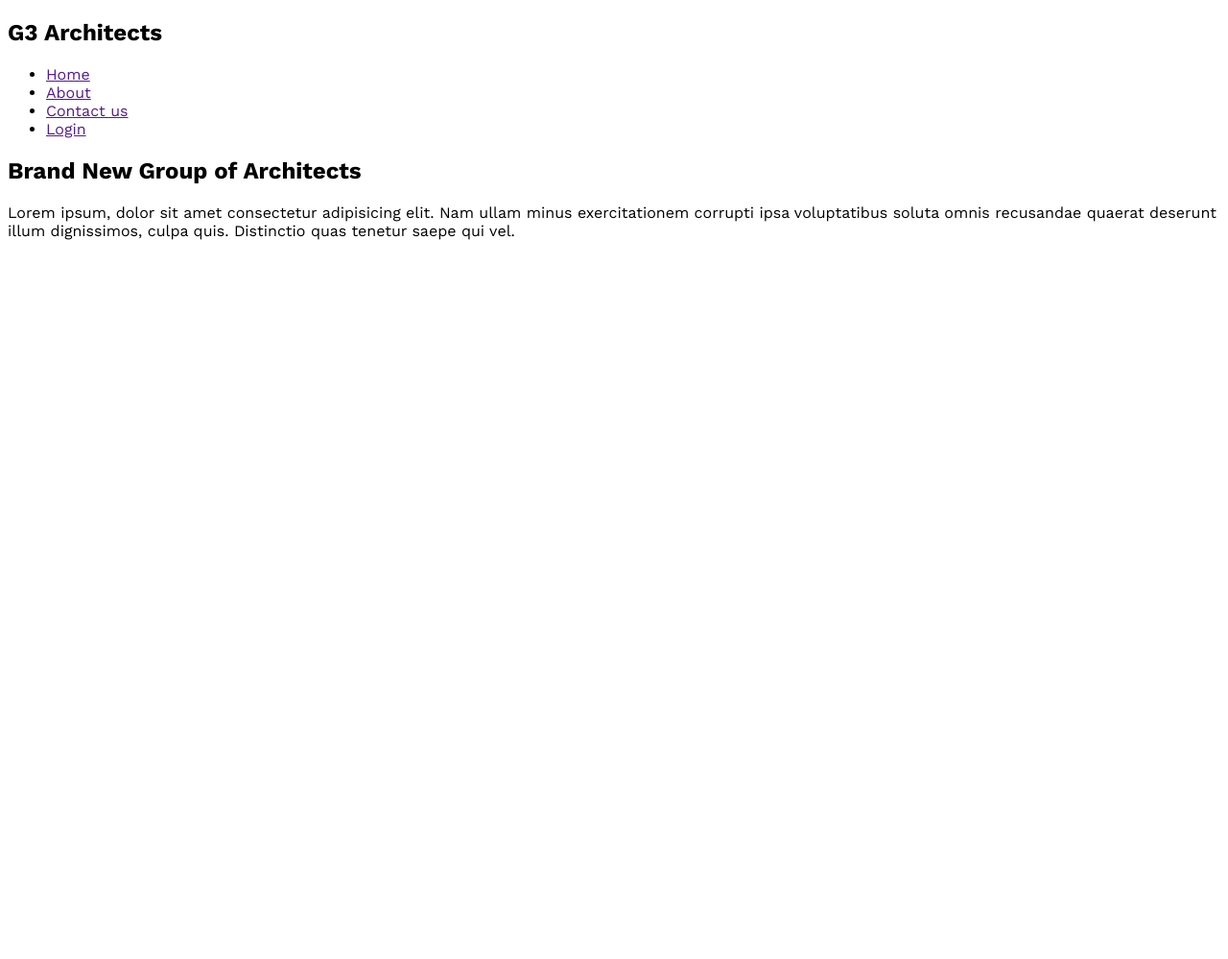
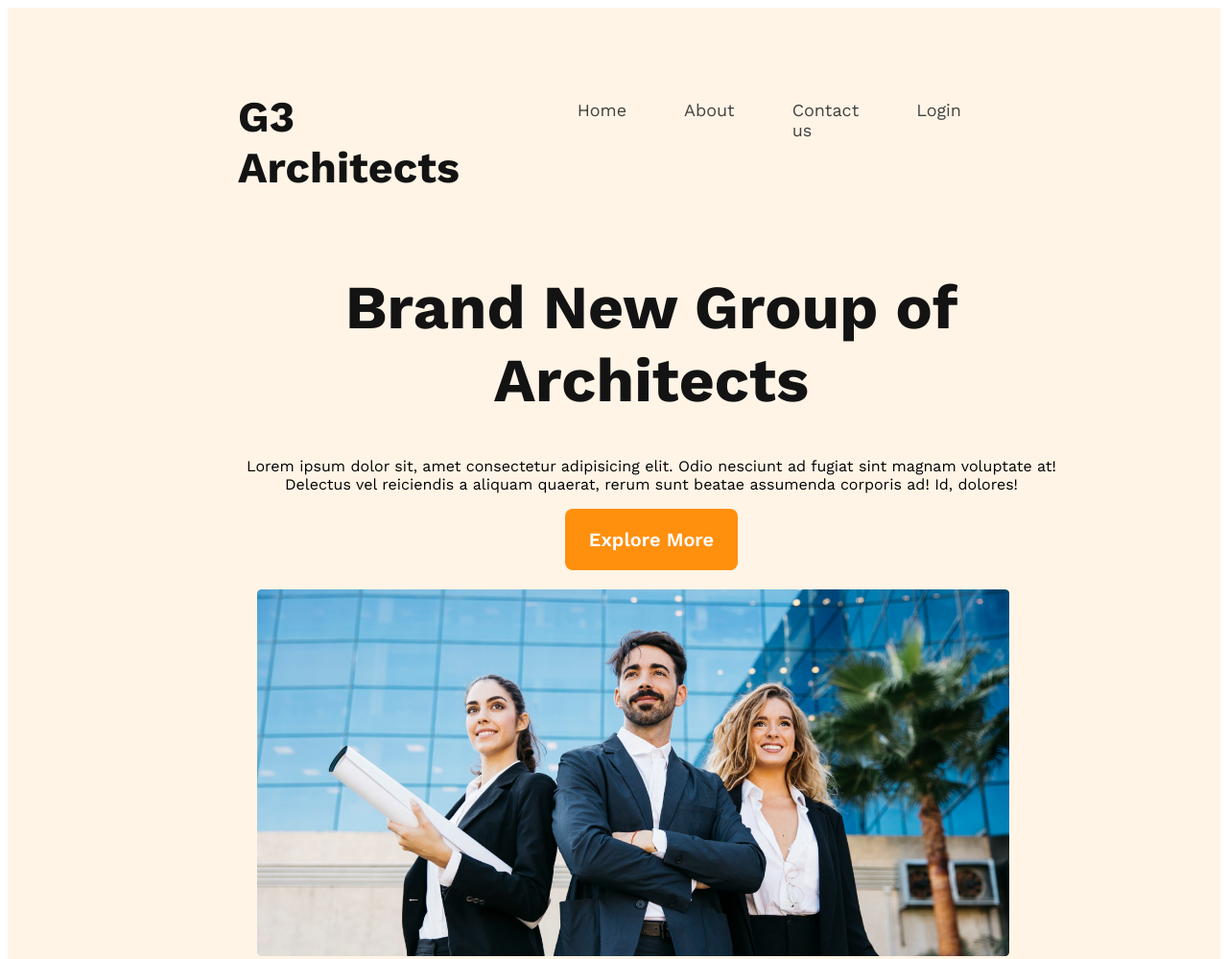
Before and after one commit to MdAzizulHaquelearner/g3-architects-webpage, a plain HTML site: page index.html in a window 1280 px wide. Shown: the top 999 px of the page at 96% size. Before the commit the page ends 800 px from the top, so only its background shows below. Drawn offline with nearby package versions, Linux system fonts and the light colour scheme.

Commit message:
added header part

```diff
--- a/index.html
+++ b/index.html
@@ -8,8 +8,8 @@
 </head>
 <body>
     <header>
- <h2>G3 Architects</h2>
- <nav>
+<nav>
+    <h2 class="nav-heading">G3 Architects</h2>
     <ul>
         <li><a href="">Home</a></li>
         <li><a href="">About</a></li>
@@ -17,13 +17,20 @@
         <li><a href=""> Login</a></li>
     </ul>
  </nav>
+ <div class="banner">
+    <div class="banner-content">
+        <h1 class="banner-heading">Brand New
+        Group of Architects </h1>
+        <p class="banner-description">Lorem ipsum dolor sit, amet consectetur adipisicing elit. Odio nesciunt ad fugiat sint magnam voluptate at! Delectus vel reiciendis a aliquam quaerat, rerum sunt beatae assumenda corporis ad! Id, dolores!</p>
+        <button class="btn-primary"> Explore More
+        </button> </div>
+        <img src="images/banner.png" alt="">
+ </div>
     </header>
+
                    <!-- main works -->
     <main>
-      <h2>Brand New
-        Group of Architects
-        </h2>
-        <p>Lorem ipsum, dolor sit amet consectetur adipisicing elit. Nam ullam minus exercitationem corrupti ipsa voluptatibus soluta omnis recusandae quaerat deserunt illum dignissimos, culpa quis. Distinctio quas tenetur saepe qui vel.</p>
+
     </main>
     <footer>
 
--- a/styles/g3 architech.css
+++ b/styles/g3 architech.css
@@ -1,4 +1,86 @@
  /* Works sans google fonts? */
   @import url('https://fonts.googleapis.com/css2?family=Work+Sans:wght@400;600;700&display=swap');
+  *{ font-family: 'Work Sans', sans-serif;}
+/* shared style/ */
+ .btn-primary{
+    border-radius: 8px;
+background: #FF900E;
+color: #FFF;
+text-align: center;
+font-size: 20px;
+font-weight: 600;
+padding:20px 25px;
+border:none;
 
-  *{ font-family: 'Work Sans', sans-serif;}
+ }
+        /* header part */
+
+header{
+ background: rgba(255, 144, 14, 0.10);
+ padding:50px 240px;
+
+}
+.nav-heading{color: #131313;
+    font-size: 45px;
+    font-weight: 700;
+}
+
+nav{display: flex;
+     justify-content: space-between;
+}
+nav>ul{display: flex;
+
+}
+nav li { list-style: none;
+    margin:30px;
+    font-size: 18px;
+    font-weight:500;
+
+
+}
+nav a{ text-decoration:none;
+color:#424242;
+}
+
+.banner-content{
+    width: 862px;
+    text-align: center;
+    margin:0 auto;
+}
+.banner-heading{ font-size: 64px;
+  color:#131313;
+   font-weight: 700;
+}
+banner-description{color: #727272;
+    font-size: 16px;
+    font-weight: 400px;
+}
+.banner img{
+    width:100%;
+    margin:20px;
+}
+
+/* Media query setting */
+@media screen and (max-width: 576px) {
+    header{ padding:50px;
+ }
+    nav{ flex-direction: column;}
+    nav>ul{flex-direction: column;}
+
+    .banner-content{
+        width:100%;
+        text-align: center;
+         }
+
+    }
+
+    /* medium devices */
+
+    @media screen and (min-width:576px) and (max-width:992px) {
+        header{ padding:50px;
+}
+
+        nav{ flex-direction: column;}
+        nav>ul{flex-direction: column;}
+
+    }
```
